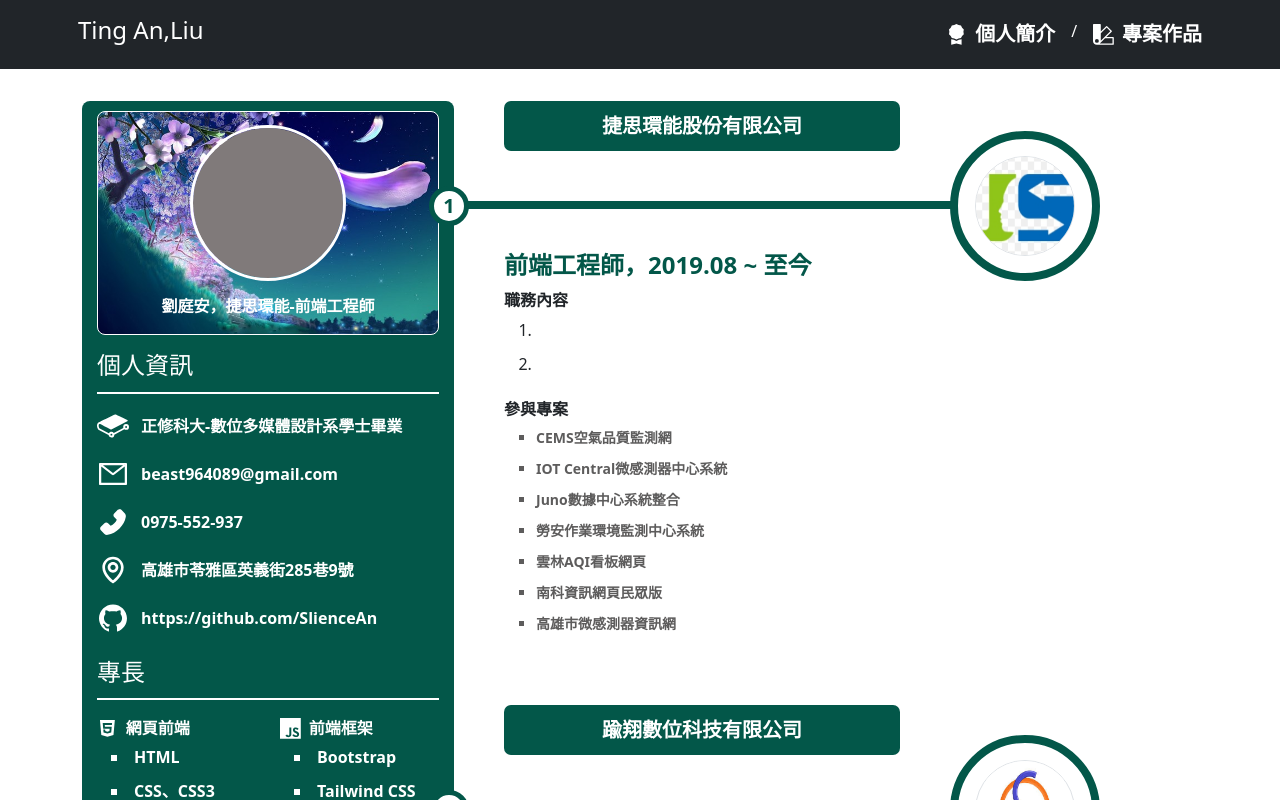
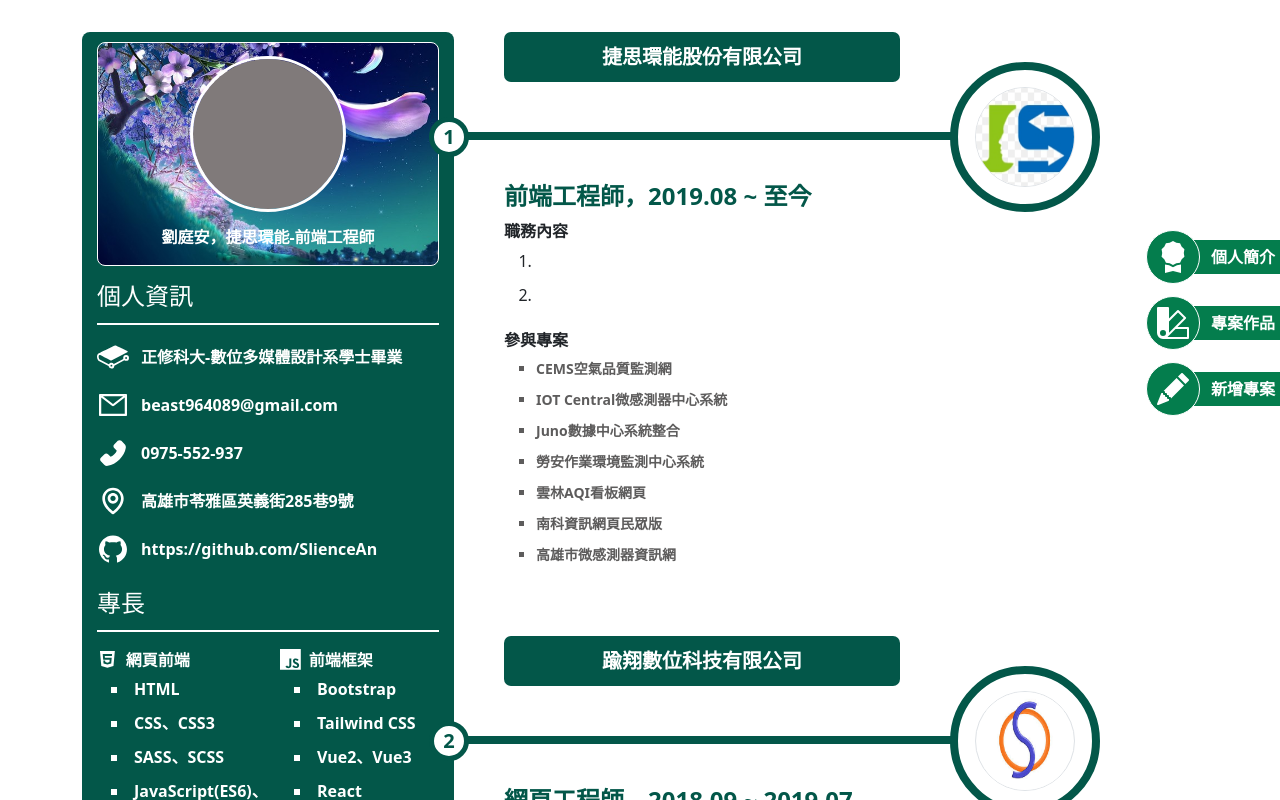
Before and after one commit to SlienceAn/project-history, a Next.js app: page / in a window 1280 px wide. Shown: the top 800 px of the page. Built offline with nearby package versions, Linux system fonts and the light colour scheme.

Commit message:
修正&整合Navbar

```diff
--- a/components/Navbar.tsx
+++ b/components/Navbar.tsx
@@ -1,26 +1,20 @@
 import Link from "next/link"
-import { BsPalette2, BsAwardFill } from "react-icons/bs"
+import { BsPalette2, BsAwardFill, BsFillPencilFill } from "react-icons/bs"
 export default function NavBar(): JSX.Element {
     return (
-        <nav className="navbar navbar-light bg-dark text-white  ">
-            <div className="container p-2">
-                <h4>Ting An,Liu</h4>
-                <ol className="link-group breadcrumb m-0">
-                    <li className="breadcrumb-item">
+        <div className="link-box">
             <Link href="/">
-                            <BsAwardFill fontSize="1.3rem" />
+                <div><BsAwardFill fontSize="2rem" /></div>
                 <span>個人簡介</span>
             </Link>
-                    </li>
-                    <li className="breadcrumb-item">
             <Link href="/ProjectGallery">
-                            <BsPalette2 fontSize="1.3rem" />
+                <div><BsPalette2 fontSize="2rem" /></div>
                 <span>專案作品</span>
             </Link>
-                    </li>
-                    {/* <li className="breadcrumb-item"><Link href="/ProjectUpload">新增專案</Link></li> */}
-                </ol>
+            <Link href="/ProjectUpload">
+                <div><BsFillPencilFill fontSize="2rem" /></div>
+                <span>新增專案</span>
+            </Link>
         </div>
-        </nav>
     )
 }
--- a/pages/_app.tsx
+++ b/pages/_app.tsx
@@ -5,6 +5,7 @@
 import 'draft-js/dist/Draft.css'
 import '../styles/WorkList.scss'
 import '../styles/Profile.scss'
+import '../styles/ProjectContent.scss'
 export default function App({ Component, pageProps }: AppProps) {
   return <Component {...pageProps} />
 }
--- a/styles/globals.scss
+++ b/styles/globals.scss
@@ -84,12 +84,56 @@
   --bs-breadcrumb-divider-color: #ffffff !important;
   --bs-breadcrumb-item-padding-x: 1rem !important;
 }
-.upload-box{
+
+.upload-box {
   min-height: 200px;
   border: 1px solid #ced4da;
   display: flex;
   flex-direction: column;
-  gap:.5rem;
+  gap: .5rem;
   justify-content: center;
   align-items: center;
 }
+
+.link-box {
+  position: fixed;
+  top: 30%;
+  right: 0;
+  display: flex;
+  flex-direction: column;
+  gap: 2rem;
+  z-index: 1;
+
+  a {
+    display: flex;
+    align-items: center;
+    gap: .5rem;
+    font-weight: bolder;
+    color: #ffffff;
+    padding: 5px 5px 5px 20px;
+    text-decoration: none;
+    background-color: #047d4d;
+    ;
+    position: relative;
+
+    div {
+      position: absolute;
+      background-color: #047d4d;
+      padding: 10px;
+      border-radius: 50%;
+      left: -50%;
+      border: 1px solid #fff;
+      // &:hover {
+      //   left: 10%;
+      // }
+
+      // &:hover~span {
+      //   display: none;
+      // }
+    }
+
+    &:hover {
+      color: #fff;
+    }
+  }
+}
```
Also changed, not shown: pages/ProjectContent.tsx (deleted, +0 -24 lines), pages/ProjectContent/[id].tsx (added, +12 -0 lines), components/WorkList.tsx (line endings or trailing spaces), styles/ProjectContent.scss (added). Lines whose indentation alone changed are shown as unchanged.
